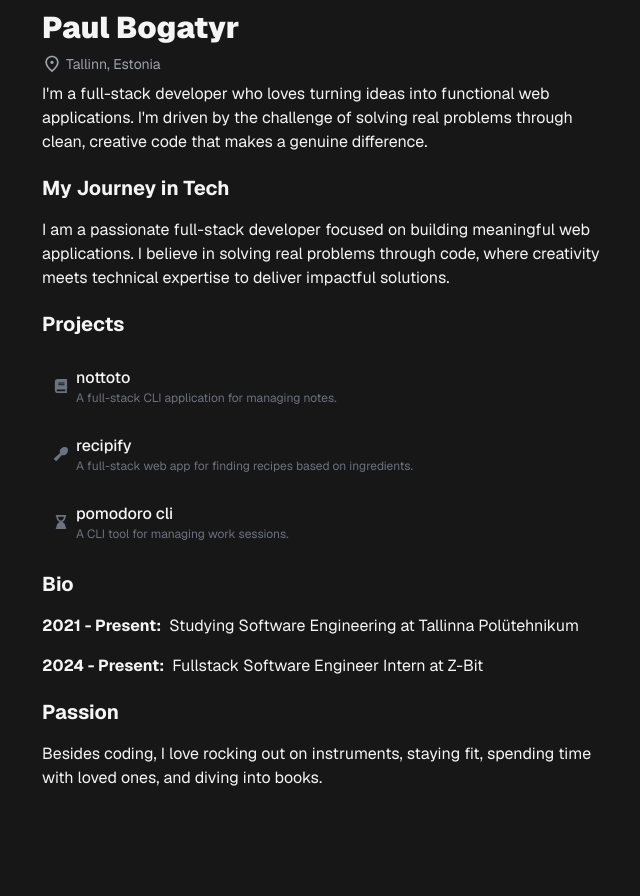
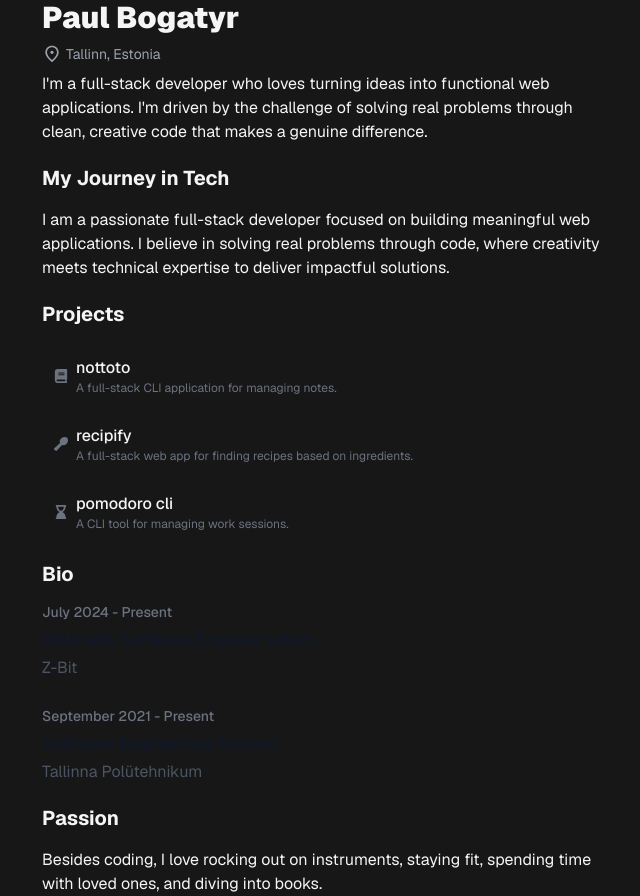
Before and after one commit to paulbgtr/paulbg, a Next.js app: page / in a window 1280 px wide. Shown: the whole page, without its empty margins (310-950 px from the left). Before the commit the page ends 800 px from the top, so only its background shows below. Built offline with nearby package versions, Linux system fonts and the light colour scheme.

Commit message:
chore: style bio better

```diff
--- a/src/components/pageRelated/index/Bio.tsx
+++ b/src/components/pageRelated/index/Bio.tsx
@@ -1,17 +1,43 @@
 import { Heading } from "@/components/Heading";
+
+interface BioItemProps {
+  year: string;
+  title: string;
+  description?: string;
+}
+
+const BioItem = ({ year, title, description }: BioItemProps) => (
+  <div className="mb-6 group last:mb-0">
+    <div className="space-y-1">
+      <span className="text-sm font-medium text-gray-500 dark:text-gray-400">
+        {year}
+      </span>
+      <h3 className="font-bold text-gray-900 transition-colors dark:text-gray-100 group-hover:text-gray-700 dark:group-hover:text-gray-300">
+        {title}
+      </h3>
+      {description && (
+        <p className="text-gray-600 dark:text-gray-400">{description}</p>
+      )}
+    </div>
+  </div>
+);
 
 export const Bio = () => {
   return (
-    <section className="space-y-4">
+    <section className="space-y-3">
       <Heading text="Bio" />
-      <p>
-        <span className="pr-1 font-bold">2021 - Present:</span> Studying
-        Software Engineering at Tallinna Polütehnikum
-      </p>
-      <p>
-        <span className="pr-1 font-bold">2024 - Present:</span> Fullstack
-        Software Engineer Intern at Z-Bit
-      </p>
+      <div>
+        <BioItem
+          year="July 2024 - Present"
+          title="Fullstack Software Engineer Intern"
+          description="Z-Bit"
+        />
+        <BioItem
+          year="September 2021 - Present"
+          title="Software Engineering Student"
+          description="Tallinna Polütehnikum"
+        />
+      </div>
     </section>
   );
 };
```
